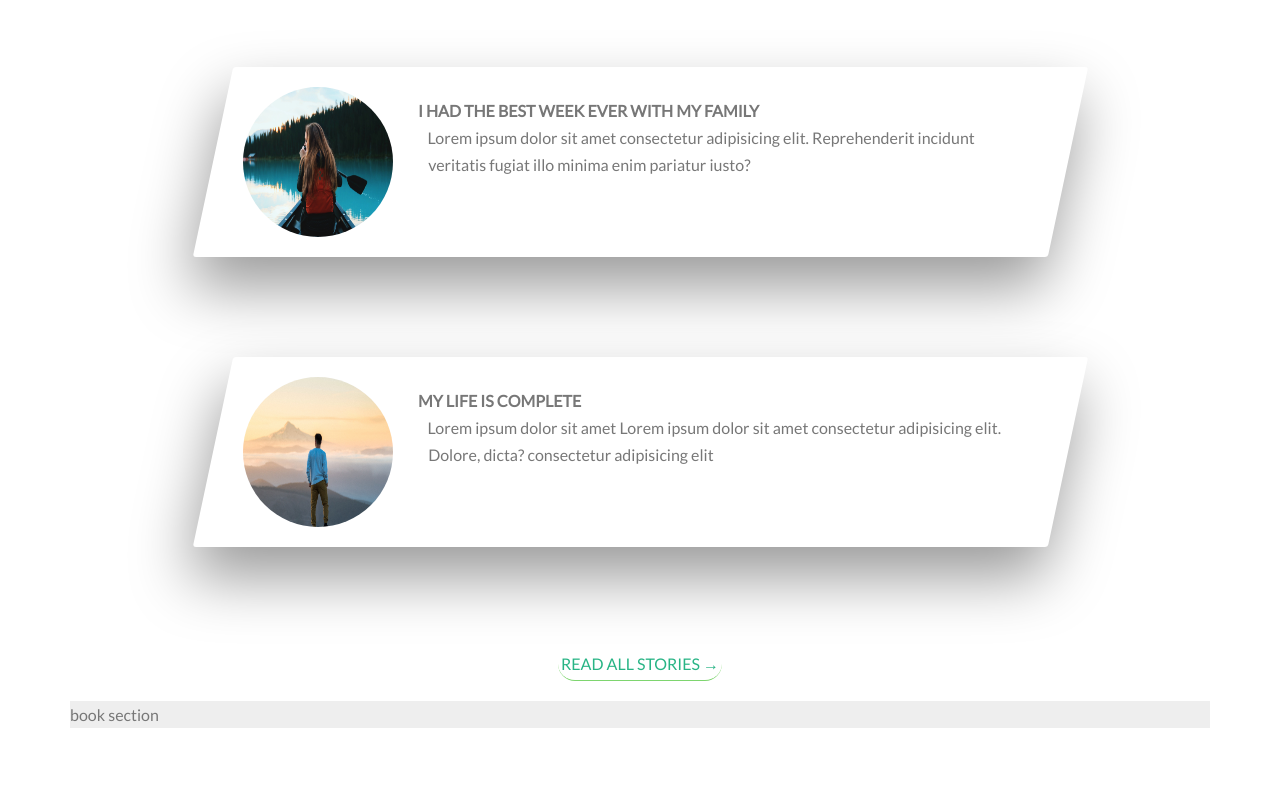
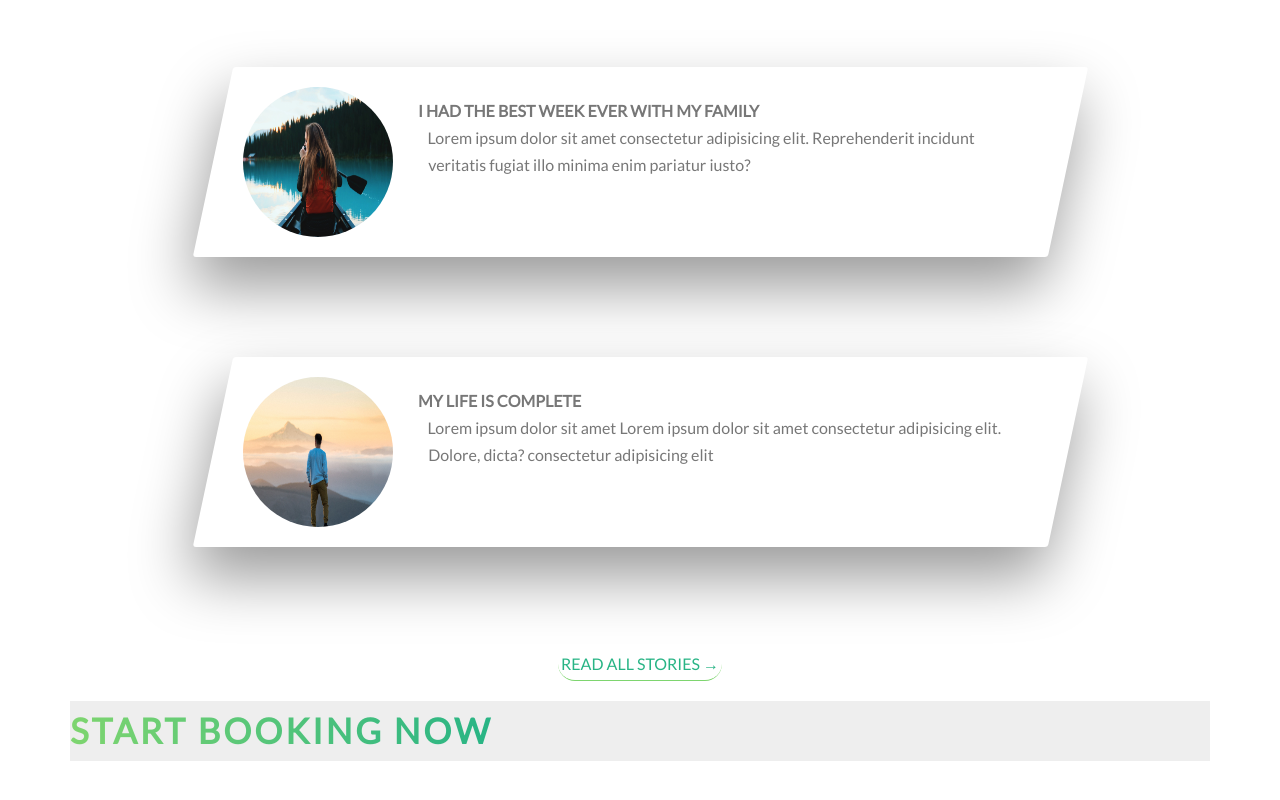
Before and after one commit to FabianUlises/Natours, a website: page index.html in a window 1280 px wide. Shown: the part 3226-4026 px from the top of the page. Before the commit the page ends 3979 px from the top, so only its background shows below. Drawn offline with Linux system fonts and the light colour scheme.

Commit message:
Added heading to book section

```diff
--- a/index.html
+++ b/index.html
@@ -297,7 +297,15 @@
             <!-- Start of book section -->
             <section class="section-book">
                 <div class="row">
-                    book section
+                    <div class="book">
+                        <div class="book__form">
+                            <form action="" class="form">
+                                <div class="u-m-b-l">
+                                    <h2 class="heading-secondary">Start booking now</h2>
+                                </div>
+                            </form>
+                        </div>
+                    </div>
                 </div>
             </section>
             <!-- End of book section -->
```
